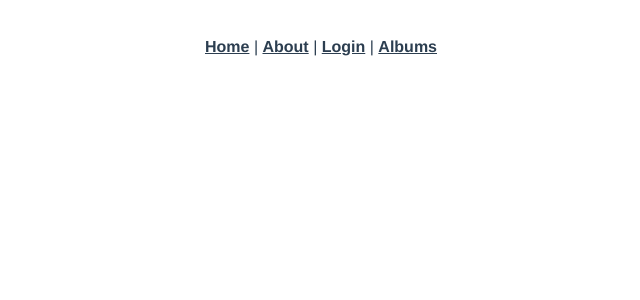
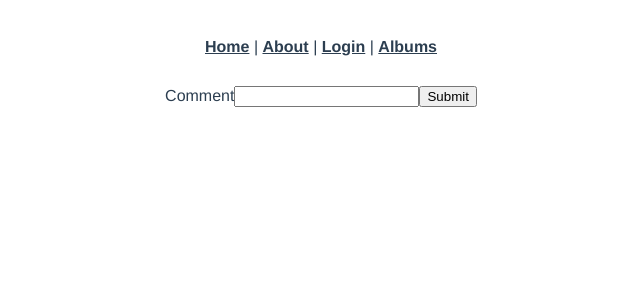
Before and after one commit to IMakeTheSites/vue-spots, a Vue app: page /form in a window 1280 px wide. Shown: the top 300 px of the page, without its empty margins (319-959 px from the left). Built offline with nearby package versions, Linux system fonts and the light colour scheme.

Commit message:
Albums are links to Form, Form submits then redirects

```diff
--- a/src/router/index.js
+++ b/src/router/index.js
@@ -4,6 +4,7 @@ import Home from "../views/Home.vue";
 import About from "../views/About.vue";
 import Login from "../views/Login.vue";
 import Albums from "../views/Albums.vue";
+import Form from "../views/Form.vue";
 Vue.use(VueRouter);
 
 const router = new VueRouter({
@@ -30,6 +31,11 @@ const router = new VueRouter({
       component: Albums,
     },
     {
+      path: "/form",
+      name: "Form",
+      component: Form,
+    },
+    {
       path: "/:catchAll(.*)",
       name: "NotFound",
     },
--- a/src/views/Albums.vue
+++ b/src/views/Albums.vue
@@ -4,7 +4,11 @@
     <h2>Click One to Make Notes</h2>
 
     <ul>
-      <li v-for="album in albums" :key="album.name">{{ album.album.name }}</li>
+      <router-link to="/form"
+        ><li v-for="album in albums" :key="album.name">
+          {{ album.album.name }}
+        </li></router-link
+      >
     </ul>
   </div>
 </template>
@@ -29,7 +33,7 @@ export default {
         headers: {
           Authorization:
             "Bearer " +
-            "BQBBYumZ72Z988m2MlVI3xAhy5LnQLM2VHMblQuqQ7jsoCqF29cT2k1NRmK99KGNY5Rd_g2NbwoEW2jg8MNtaZ3_JD9kE57QHBylpTtHbP_anzB1hIkUyAoJQZHKIFXcETwBGOKraEr-v2zgVGhETBYw_6Xrvf6FFMdbvJ5hhQ",
+            "BQALNT3oiMM6a8nOPjzS1r837qj9a7y-zP-mUzi9sB0HeQ66g6eShkJSXc8JiXNWgFAhCMTmFMCeRDTLMDum_rXyohXHXL2S0A45BnCkkUsTWM0PTOmktGaPH4gqzeRKfDJu9wU_GBtmcV8rZoimTrgS0FUBLTeqTyagoR1Wyw",
         },
       })
       .then((res) => {
--- /dev/null
+++ b/src/views/Form.vue
@@ -0,0 +1,41 @@
+<template>
+  <div>
+    <form v-on:submit.prevent="submitForm">
+      <label for="comment">Comment</label>
+      <input type="text" required />
+      <button>Submit</button>
+    </form>
+  </div>
+</template>
+
+<script>
+import Vue from "vue";
+import axios from "axios";
+import VueAxios from "vue-axios";
+Vue.use(VueAxios, axios);
+
+export default {
+  name: "Form",
+  data() {
+    return {
+      form: {
+        comment: "",
+      },
+    };
+  },
+  methods: {
+    submitForm() {
+      Vue.axios
+        .post("http://jsonplaceholder.typicode.com/posts", this.form)
+        .then((response) => {
+          console.log(response);
+        }, this.$router.push({ name: "Albums" }))
+        .catch((error) => {
+          console.log(error);
+        }, this.$router.push({ name: "Form" }));
+    },
+  },
+};
+</script>
+
+<style></style>
```
